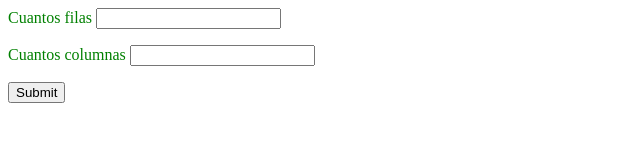
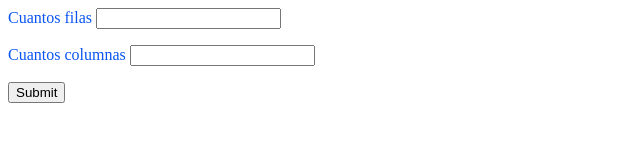
Before and after one commit to alfredoMoralesM/alfredomoralesm.github.io, a plain HTML site: page parcial3/tabla.html in a window 1280 px wide. Shown: the whole page, without its empty margins (0-640 px from the left). Drawn offline with Linux system fonts and the light colour scheme.

Commit message:
Update tabla.html

```diff
--- a/parcial3/tabla.html
+++ b/parcial3/tabla.html
@@ -3,7 +3,7 @@
   <title>Bienvenida del usuario</title>
   <style>
     p{
-      color: green;
+      color: rgb(10, 84, 241);
     }
   </style>
   <script type = "text/javascript">
```
